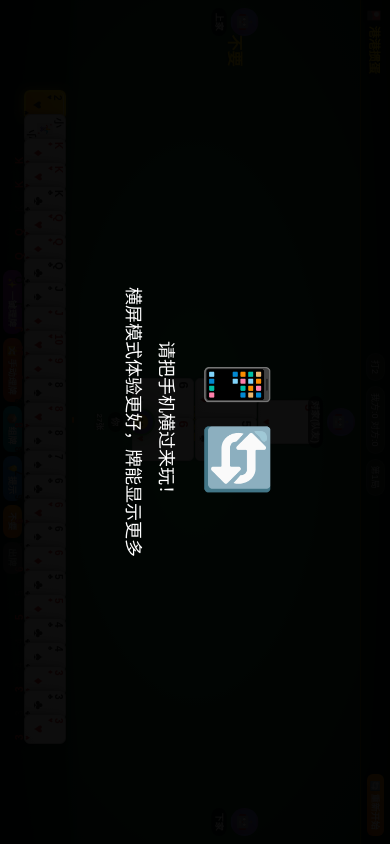
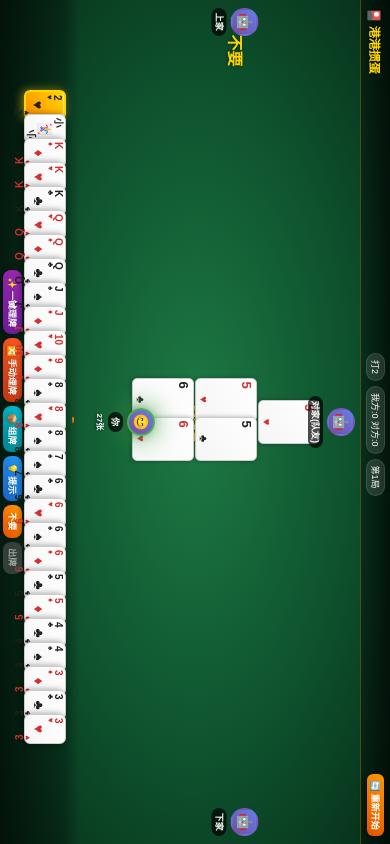
Before and after one commit to xuanyuan-Y/11, a website: page public/game.html in a window 390 px wide. Drawn offline with Linux system fonts and the light colour scheme.

Commit message:
v33:??????,?????

```diff
--- a/public/game.html
+++ b/public/game.html
@@ -3,7 +3,7 @@
 <head>
 <meta charset="UTF-8">
 <meta name="viewport" content="width=device-width, initial-scale=1.0">
-<title>港港掼蛋 v32（手机横屏优化版）</title>
+<title>港港掼蛋 v33（手机横屏优化版）</title>
 <style>
 *{margin:0;padding:0;box-sizing:border-box;user-select:none}
 body{
@@ -277,26 +277,7 @@ body{
     .btn { padding: 6px 12px; font-size: 11px; }
 }
 
-/* 竖屏提示 */
-.landscape-tip {
-    display: none;
-    position: fixed;
-    top: 0; left: 0; right: 0; bottom: 0;
-    background: rgba(0,0,0,0.95);
-    z-index: 9999;
-    color: #fff;
-    text-align: center;
-    padding: 20px;
-    align-items: center;
-    justify-content: center;
-    flex-direction: column;
-}
-.landscape-tip.show { display: flex; }
-.landscape-tip .icon { font-size: 60px; margin-bottom: 20px; }
-.landscape-tip .text { font-size: 18px; line-height: 1.8; }
-
-@media (orientation: portrait) and (max-width: 768px) {
-    .landscape-tip { display: flex; }
+
 }
 /* 手机横屏适配 */
 @media (orientation: landscape) and (max-height: 900px) {
@@ -485,14 +466,7 @@ body{
 </head>
 <body>
 
-<!-- 竖屏提示 -->
-<div class="landscape-tip">
-    <div class="icon">📱🔄</div>
-    <div class="text">
-        请把手机横过来玩！<br>
-        横屏模式体验更好，牌能显示更多
-    </div>
-</div>
+
 
 <div class="top-bar">
     <div class="title">🎴 港港掼蛋</div>
```
